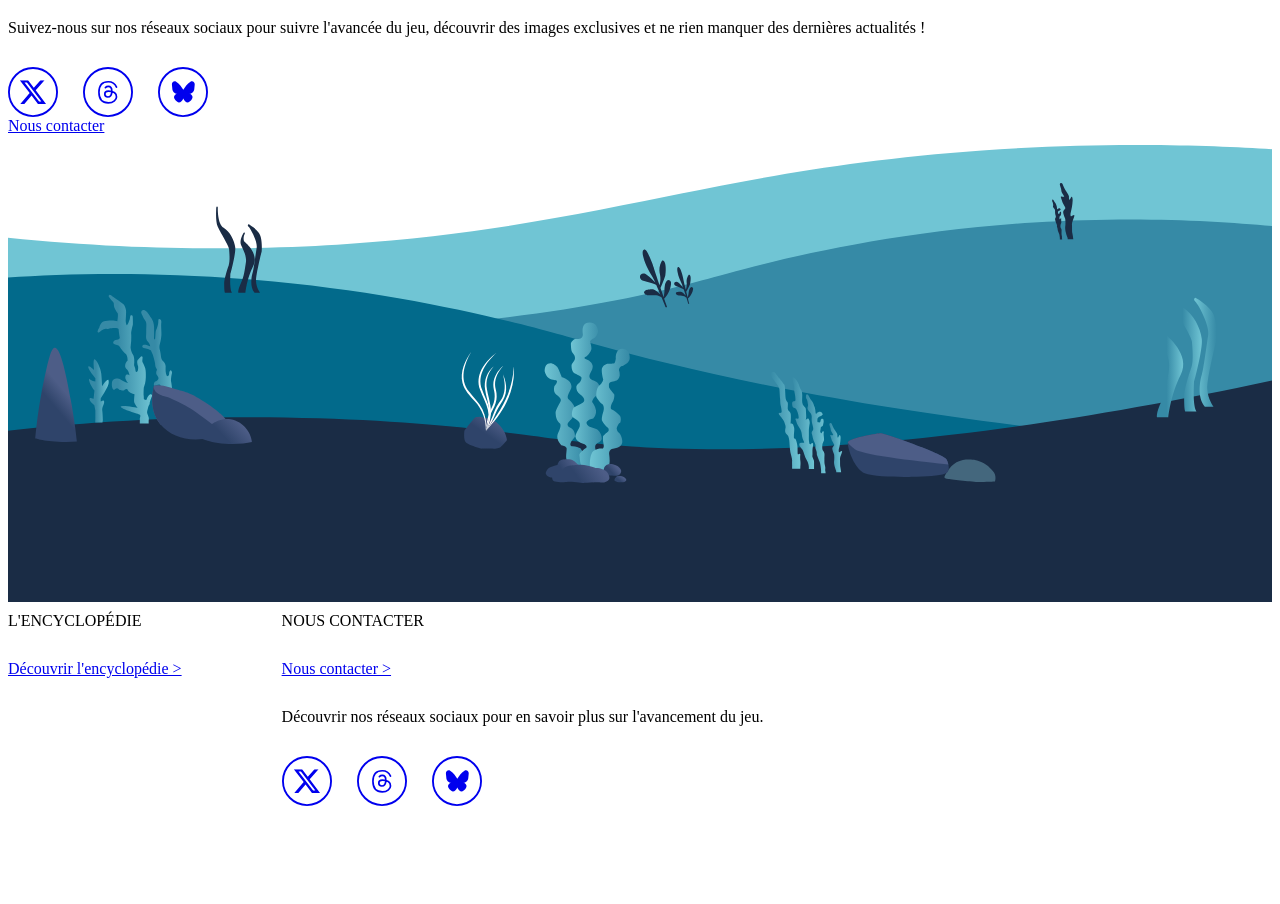
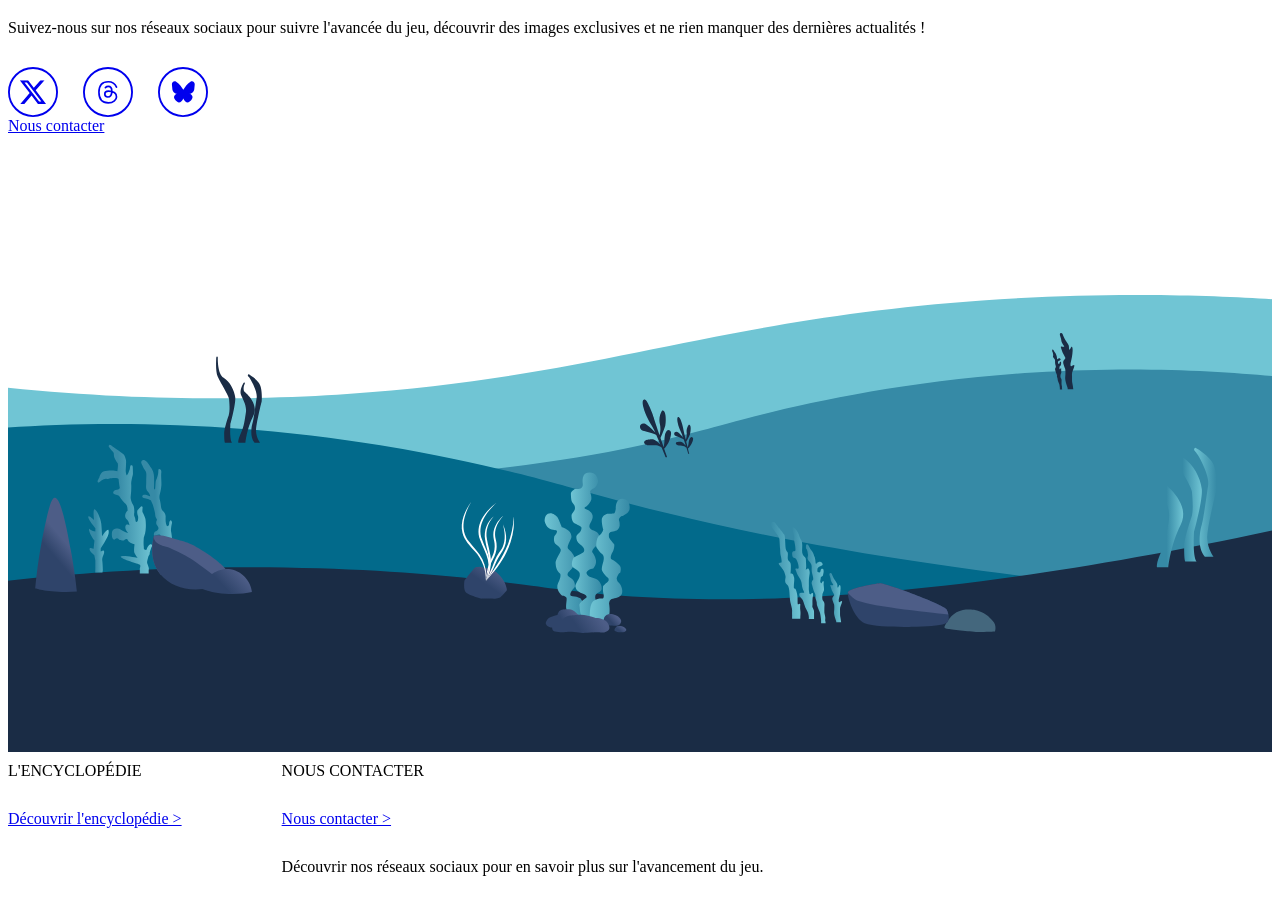
Before and after one commit to Aurelie-Runser/Abym, a Vue app: page / in a window 1280 px wide. Shown: the part 1840-2744 px from the top of the page. Built offline with nearby package versions, Linux system fonts and the light colour scheme; no server answers; the HTML template or start-up script is replaced by a standard one.

Commit message:
ajustement objet3D typescript

```diff
--- a/src/components/Objet3D.vue
+++ b/src/components/Objet3D.vue
@@ -35,26 +35,33 @@ const props = defineProps({
 
 const proprietes = toRefs(props)
 
-const canvasContainer = ref(null);
-const canvas = ref(null);
-let controls, scene, camera, renderer, animationId = null;
-let time = 0;
+const canvasContainer = ref<HTMLDivElement | null>(null);
+const canvas = ref<HTMLCanvasElement | null>(null);
+
+let controls: OrbitControls;
+let scene: THREE.Scene;
+let camera: THREE.PerspectiveCamera;
+let renderer: THREE.WebGLRenderer;
+let time: number = 0;
+const animationId: null = null;
 
 const initScene = () => {
     scene = new THREE.Scene();
-    const width = canvasContainer.value.clientWidth;
-    const height = canvasContainer.value.clientHeight;
+    const width = canvasContainer.value.clientWidth!;
+    const height = canvasContainer.value.clientHeight!;
+
+    // Créer la caméra avec un champ de vision de 50
     camera = new THREE.PerspectiveCamera(50, width/height, 0.1, 1000);
+
+    // Rendu WebGL
     renderer = new THREE.WebGLRenderer({ canvas: canvas.value });
     renderer.setSize(width, height);
+    renderer.setClearColor('#02506C', 0);
+
     controls = new OrbitControls(camera, renderer.domElement);
     controls.enableRotate = false;
     controls.enableZoom = false;
     controls.enablePan = false;
-
-    renderer = new THREE.WebGLRenderer({ canvas: canvas.value });
-    renderer.setSize(width, height);
-    renderer.setClearColor('#02506C', 0);
 
     const loader = new GLTFLoader();
     loader.load(proprietes.model.value, (gltf) => {
@@ -73,11 +80,11 @@ const initScene = () => {
     }, onProgress, onError);
 
     // Ajoutez une lumière ambiante pour éclairer toute la scène
-    const ambientLight = new THREE.AmbientLight('#70C5D4', 0.4);
+    const ambientLight = new THREE.AmbientLight('#70C5D4', 0.7);
     scene.add(ambientLight);
 
     // Ajoutez une lumière directionnelle pour simuler la lumière du soleil
-    const directionalLight = new THREE.DirectionalLight('#e9e9e9', 0.8);
+    const directionalLight = new THREE.DirectionalLight('#e9e9e9', 0.7);
     directionalLight.position.set(0, 1, 1); // positionnez la lumière vers le haut et en avant
     scene.add(directionalLight);
 
@@ -90,7 +97,8 @@ const animate = () => {
 
     // Applique un mouvement de haut en bas
     camera.position.y = Math.sin(time) * proprietes.amplitude.value;
-    // // Appel récursif pour continuer l'animation
+
+    // Appel récursif pour continuer l'animation
     requestAnimationFrame(animate);
 
     // Rendu de la scène
--- a/src/views/HomeView.vue
+++ b/src/views/HomeView.vue
@@ -27,10 +27,11 @@ import MediasList from "@/components/MediasList.vue";
         </div>
 
         <div class="content-image">
-          <Objet3D v-bind="{
+          <Objet3D
+            v-bind="{
               model: '/models/fish.glb',
               cameraPosition: [4, 0, 2],
-            amplitude: 0.1
+              amplitude: 0.1,
             }"
           />
         </div>
@@ -56,10 +57,11 @@ import MediasList from "@/components/MediasList.vue";
           </div>
 
           <div class="content-image">
-            <Objet3D v-bind="{
+            <Objet3D
+              v-bind="{
                 model: '/models/fish-2.glb',
                 cameraPosition: [0.4, 0, 0],
-              amplitude: 0.005
+                amplitude: 0.005,
               }"
             />
           </div>
@@ -70,10 +72,11 @@ import MediasList from "@/components/MediasList.vue";
     <section class="textimage">
       <div class="container">
         <div class="content-image">
-          <Objet3D v-bind="{
-            model: '/models/fish-1.glb',
-            cameraPosition: [0, 0, -1],
-            amplitude: 0.02
+          <Objet3D
+            v-bind="{
+              model: '/models/coral.glb',
+              cameraPosition: [4, 0, 3],
+              amplitude: 0,
             }"
           />
         </div>
@@ -102,12 +105,20 @@ import MediasList from "@/components/MediasList.vue";
               exclusives et ne rien manquer des dernières actualités&nbsp;!
             </p>
 
-            <MediasList/>
+            <MediasList />
 
             <a class="button" href="/contact">Nous contacter</a>
           </div>
 
-          <div class="content-image"></div>
+          <div class="content-image">
+            <Objet3D
+              v-bind="{
+                model: '/models/fish-1.glb',
+                cameraPosition: [-450, 0, 300],
+                amplitude: 5,
+              }"
+            />
+          </div>
         </div>
       </div>
     </section>
```
Also changed, not shown: 2 other files (tests, documents, lock files or other folders). Lines whose indentation alone changed are shown as unchanged.
